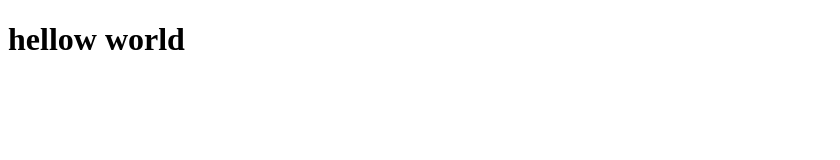
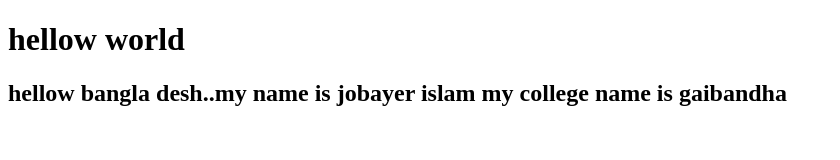
Before and after one commit to jobayerboss/jobayer-work, a plain HTML site: page index.html in a window 1280 px wide. Shown: the whole page, without its empty margins (0-840 px from the left). Drawn offline with Linux system fonts and the light colour scheme.

Commit message:
first commit

```diff
--- a/index.html
+++ b/index.html
@@ -7,5 +7,6 @@
 </head>
 <body>
     <h1>hellow world</h1>
+    <h2>hellow bangla desh..my name is jobayer islam my college name is gaibandha</h2>
 </body>
 </html>
```
